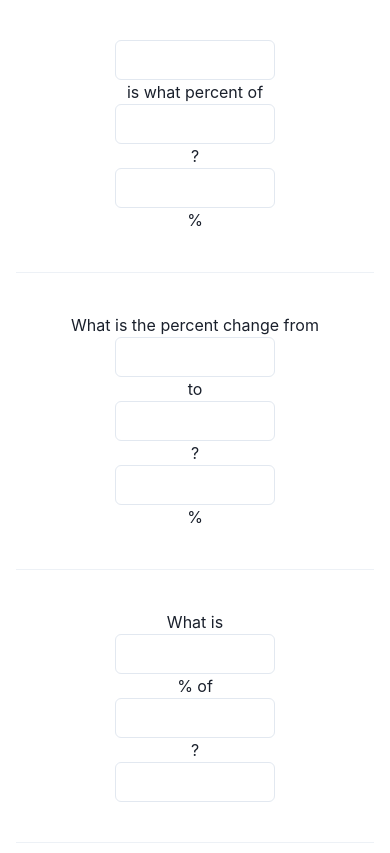
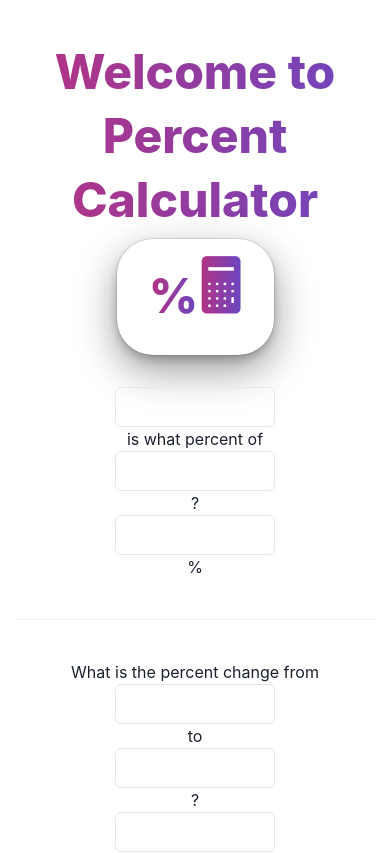
Before and after one commit to trenaryja/percent-calculator, a Next.js app: page / in a window 390 px wide. Shown: the top 853 px of the page. Built offline with nearby package versions, Linux system fonts and the light colour scheme.

Commit message:
adjust breakpoints and add header

```diff
--- /dev/null
+++ b/src/components/Header.tsx
@@ -0,0 +1,48 @@
+import React, { FC } from 'react'
+import { Box, Heading, HeadingProps, theme } from '@chakra-ui/react'
+import { motion } from 'framer-motion'
+
+const MotionBox = motion(Box)
+
+const HeaderText: FC<HeadingProps & { grow?: number }> = ({ children, ...props }) => {
+	return (
+		<Heading
+			display="inline"
+			bgGradient={`linear(to-r, ${theme.colors.pink[600]}, ${theme.colors.purple[600]})`}
+			bgClip="text"
+			fontSize={`${3 + (props.grow ?? 0)}rem`}
+			fontWeight="extrabold"
+			{...props}
+		>
+			{children}
+		</Heading>
+	)
+}
+
+const Header = () => {
+	return (
+		<>
+			<HeaderText mb={2}>Welcome to Percent Calculator</HeaderText>
+			<MotionBox
+				initial={{ scale: 0 }}
+				animate={{ rotate: 360, scale: 1 }}
+				transition={{
+					type: 'spring',
+					stiffness: 250,
+					damping: 25,
+				}}
+				whileHover={{ scale: 1.1 }}
+				borderRadius={theme.fontSizes['4xl']}
+				mb={8}
+				pb={5}
+				px={8}
+				boxShadow={theme.shadows['dark-lg']}
+			>
+				<HeaderText>%</HeaderText>
+				<HeaderText grow={1.5}>🖩</HeaderText>
+			</MotionBox>
+		</>
+	)
+}
+
+export default Header
--- a/src/components/NumberBox.tsx
+++ b/src/components/NumberBox.tsx
@@ -4,7 +4,7 @@ import React from 'react'
 const NumberBox = (props: NumberInputProps) => {
 	return (
 		<NumberInput display="flex" justifyContent="center" px={1} {...props}>
-			<NumberInputField tabIndex={props.tabIndex} px={1} w={40} textAlign="center" step={0.1} />
+			<NumberInputField tabIndex={props.tabIndex} paddingInline={1} w={40} textAlign="center" step={0.1} />
 		</NumberInput>
 	)
 }
--- a/src/pages/index.tsx
+++ b/src/pages/index.tsx
@@ -5,13 +5,22 @@ import PercentChangeFromThisToThat from '../components/PercentChangeFromThisToTh
 import DarkModeSwitch from '../components/DarkModeSwitch'
 import CounterBox from '../components/CounterBox'
 import { useState } from 'react'
+import Header from '../components/Header'
 
 const Index = () => {
 	const [numberOfDecimals, setNumberOfDecimals] = useState(0)
 	const { colorMode } = useColorMode()
 
 	return (
-		<Container py={10} maxW="container.lg" centerContent minH="100vh" justifyContent="space-evenly">
+		<Container
+			textAlign="center"
+			py={10}
+			maxW="container.lg"
+			centerContent
+			minH="100vh"
+			justifyContent="space-evenly"
+		>
+			<Header />
 			<ThisIsWhatPercentOfThat numberOfDecimals={numberOfDecimals} />
 			<PercentChangeFromThisToThat numberOfDecimals={numberOfDecimals} />
 			<WhatIsThisPercentOfThat numberOfDecimals={numberOfDecimals} />
--- a/src/theme.tsx
+++ b/src/theme.tsx
@@ -1,7 +1,15 @@
 import { extendTheme, ThemeConfig } from '@chakra-ui/react'
+import { createBreakpoints } from '@chakra-ui/theme-tools'
+
+const breakpoints = createBreakpoints({
+	sm: '46em',
+	md: '48em',
+	lg: '62em',
+	xl: '80em',
+})
 
 const config: ThemeConfig = { initialColorMode: 'system', useSystemColorMode: true }
 
-const theme = extendTheme(config)
+const theme = extendTheme({ config, breakpoints })
 
 export default theme
```
